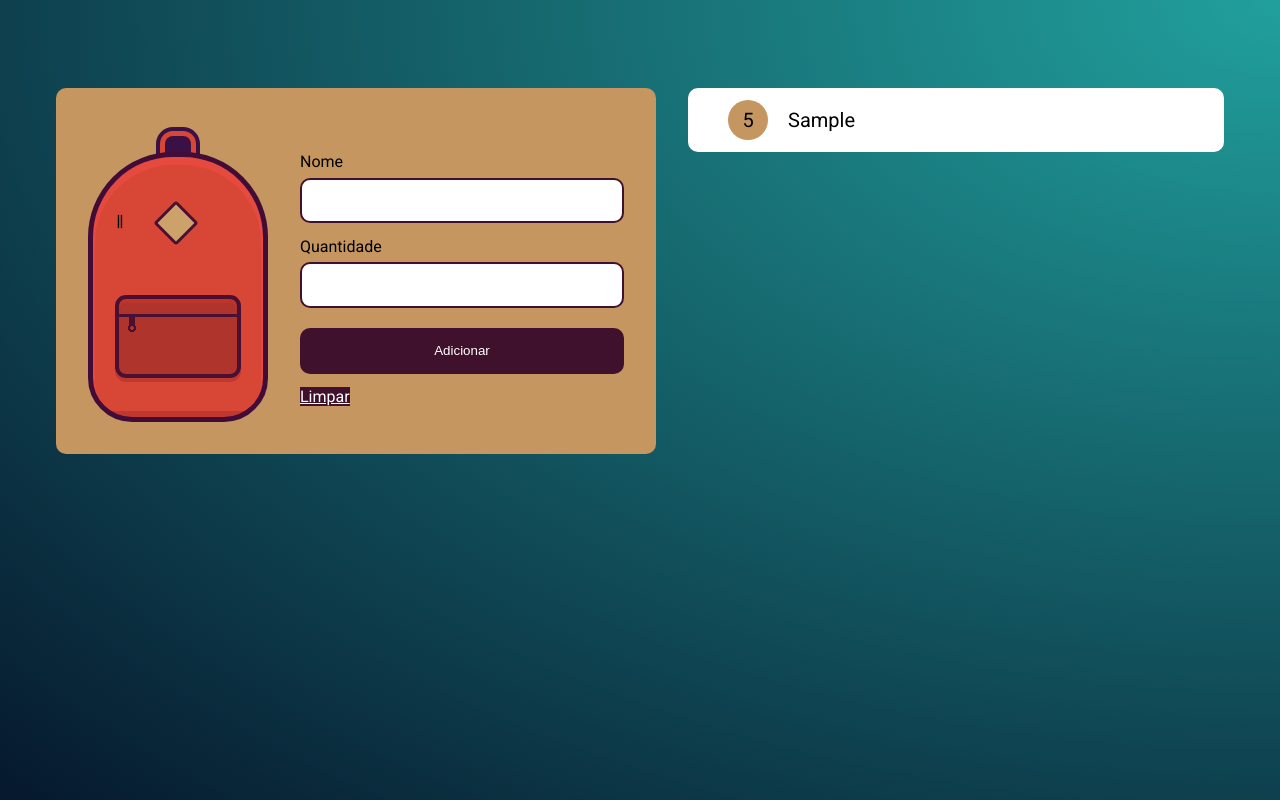
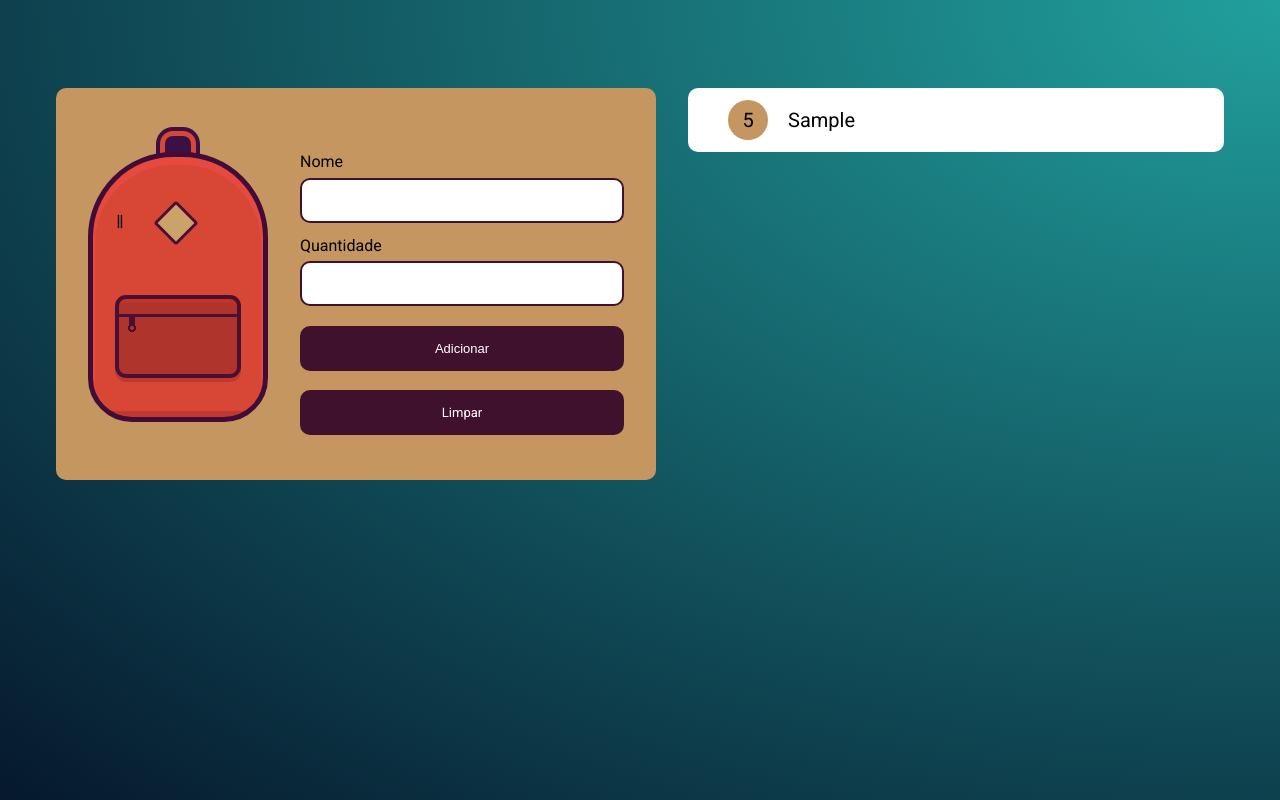
Before and after one commit to JuanSalles/travelbag-localStorage, a website with bundled scripts: page index.html in a window 1280 px wide. Both pictures are taken after typing "Sample", "5" into the empty fields and a click on the input "Adicionar". Built offline with nearby package versions, Linux system fonts and the light colour scheme.

Commit message:
Programa funcionando, lista sendo salva em um array de objetos no LocalStorage

```diff
--- a/css/style.css
+++ b/css/style.css
@@ -82,17 +82,25 @@ html {
     width: 100%;
 }
 
-.adicionar input {
+.adicionar input, form a {
     width: 100%;
     box-sizing: border-box;
     margin: 0.5em 0 1em;
     padding: 1em 0.5em;
     border-radius: 10px;
     border: 2px solid #40112D;
+    font-size: 13px;
+
 }
 
 .adicionar label {
     display: block;
+}
+
+form a {
+    display: flex;
+    justify-content: center;
+    text-decoration: none;
 }
 
 .cadastrar {
--- a/index.html
+++ b/index.html
@@ -21,7 +21,7 @@
                 <label for="item">Quantidade</label>
                 <input type="number" name="quantidade" id="quantidade">
                 <input type="submit" value="Adicionar" class="cadastrar">
-                <a class="cadastrar" href="index.html"><bottom onclick="apagarLista()">Limpar</bottom></a>
+                <a href="index.html" class="cadastrar" type="button" id="botaoLimpar">Limpar</a>
             </form>
         </div>
 
@@ -29,6 +29,6 @@
 
         </ul>
     </main>
-    <script src="js/main.js"></script>
+    <script type="module" src="js/main.js"></script>
 </body>
 </html>
--- /dev/null
+++ b/js/item.js
@@ -0,0 +1,8 @@
+export default class item{
+
+    constructor(nome, quantidade) {
+        this.nome = nome;
+        this.quantidade = quantidade;
+      }
+
+}
--- a/js/main.js
+++ b/js/main.js
@@ -1,46 +1,14 @@
+import item from "./item.js";
+import memoria from "./memoria.js";
 
 const form = document.getElementById("novoItem");
 const lista = document.getElementById("lista-1");
+const botaoLimpar = document.getElementById("botaoLimpar");
+
+const novaMemoria = new memoria();
 
 const listaDeItems = [];
 
-if (localStorage.mochila){
-    listaDeItems.push(JSON.parse(localStorage.mochila));
-    console.log(listaDeItems);
-    exibirLista();
-}else{
-    localStorage.setItem("mochila", "");
-}
-
-function exibirLista (){
-
-    listaDeItems.forEach(element => {
-        lista.appendChild(element);
-    });
-}
-
-form.addEventListener('submit', (event) => {
-
-    event.preventDefault();
-
-    const nomeDoItem = event.target.elements["nome"];
-    const quantidade = event.target.elements["quantidade"];
-
-    criaElemento(nomeDoItem.value, quantidade.value)
-
-    nomeDoItem.value = "";
-    quantidade.value = "";
-
-
-
-})
-
-function apagarLista (){
-
-    listaDeItems.splice(0, listaDeItems.length);
-    localStorage.removeItem("mochila");
-
-}
 
 function criaElemento (nome, quantidade){
 
@@ -54,9 +22,56 @@ function criaElemento (nome, quantidade){
     novoItem.appendChild(numeroItem);
     novoItem.innerHTML += nome;
 
+    return novoItem;
+}
+
+function exibirLista (array){
+
+    console.log(array)
+    lista.textContent = "";
+
+    array.forEach(element => {
+
+        console.log(element.nome);
+
+        const elementoHTML = criaElemento(element.nome, element.quantidade);
+        lista.appendChild(elementoHTML);
+
+    });
+}
+
+if(novaMemoria.ler()){
+
+    console.log("tinha algo", novaMemoria.ler());
+    listaDeItems.push(...novaMemoria.ler())
+    exibirLista(listaDeItems);
+
+};
+
+form.addEventListener('submit', (event) => {
+
+    event.preventDefault();
+
+    const nomeDoItem = event.target.elements["nome"];
+    const quantidade = event.target.elements["quantidade"];
+
+    const novoItem = new item(nomeDoItem.value, quantidade.value);
+
     listaDeItems.push(novoItem);
 
-    localStorage.setItem("mochila", JSON.stringify(listaDeItems));
+    exibirLista(listaDeItems);
 
-    exibirLista();
-}
+    novaMemoria.salvar(listaDeItems);
+
+    nomeDoItem.value = "";
+    quantidade.value = "";
+
+})
+
+botaoLimpar.addEventListener('click', () =>{
+
+    listaDeItems.splice(0, listaDeItems.length);
+    localStorage.removeItem("mochila");
+    console.log("limpo")
+
+})
--- /dev/null
+++ b/js/memoria.js
@@ -0,0 +1,21 @@
+export default class memoria{
+
+
+    salvar (array) {
+        localStorage.setItem("mochila", JSON.stringify(array));
+    }
+
+    ler (){
+
+        if (localStorage.mochila){
+
+            return(JSON.parse(localStorage.mochila));
+
+        }else{
+
+            localStorage.setItem("mochila", "");
+            return false
+        }
+
+    }
+}
```
Also changed, not shown: package.json (added, +11 -0 lines).
